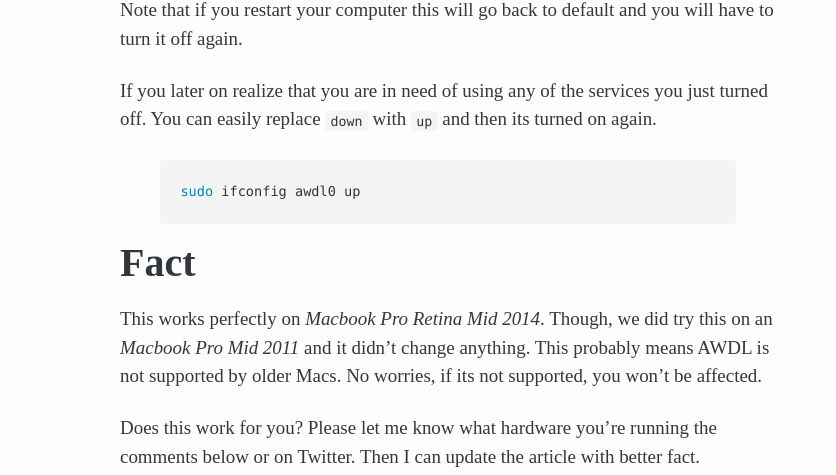
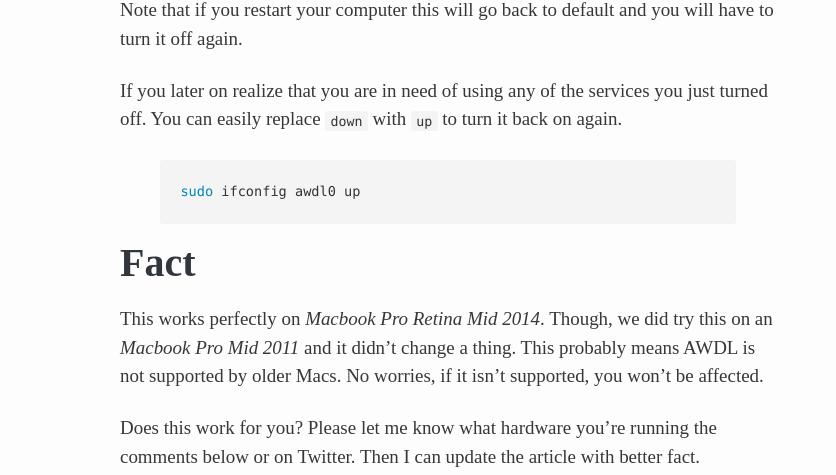
Before and after one commit to mikaelmattsson/mikaelmattsson.github.io, a Jekyll site: the page built from _posts/2015-01-26-speedup-yosemite-wifi.md, in a window 1280 px wide. Shown: the part 1108-1583 px from the top of the page, without its empty margins (0-836 px from the left). Built offline with Jekyll 4.4.1, drawn with Linux system fonts in a browser that asks for light colours; comment, search, counter and statistics services are not loaded.

Commit message:
Add better english.

```diff
--- a/_posts/2015-01-26-speedup-yosemite-wifi.md
+++ b/_posts/2015-01-26-speedup-yosemite-wifi.md
@@ -26,7 +26,7 @@ sudo ifconfig awdl0 down
 
 Note that if you restart your computer this will go back to default and you will have to turn it off again.
 
-If you later on realize that you are in need of using any of the services you just turned off. You can easily replace `down` with `up` and then its turned on again.
+If you later on realize that you are in need of using any of the services you just turned off. You can easily replace `down` with `up` to turn it back on again.
 
 {% highlight bash %}
 
@@ -35,7 +35,7 @@ sudo ifconfig awdl0 up
 {% endhighlight %}
 
 ## Fact
-This works perfectly on *Macbook Pro Retina Mid 2014*. Though, we did try this on an *Macbook Pro Mid 2011* and it didn't change anything. This probably means AWDL is not supported by older Macs. No worries, if its not supported, you won't be affected.
+This works perfectly on *Macbook Pro Retina Mid 2014*. Though, we did try this on an *Macbook Pro Mid 2011* and it didn't change a thing. This probably means AWDL is not supported by older Macs. No worries, if it isn't supported, you won't be affected.
 
 Does this work for you? Please let me know what hardware you're running the comments below or on Twitter. Then I can update the article with better fact.
 
```
